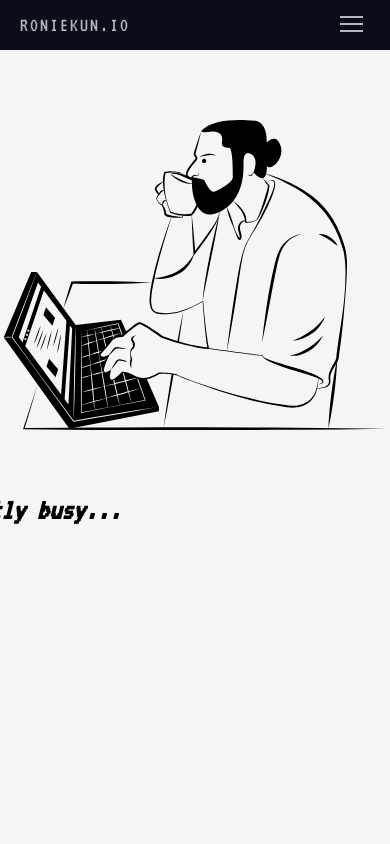
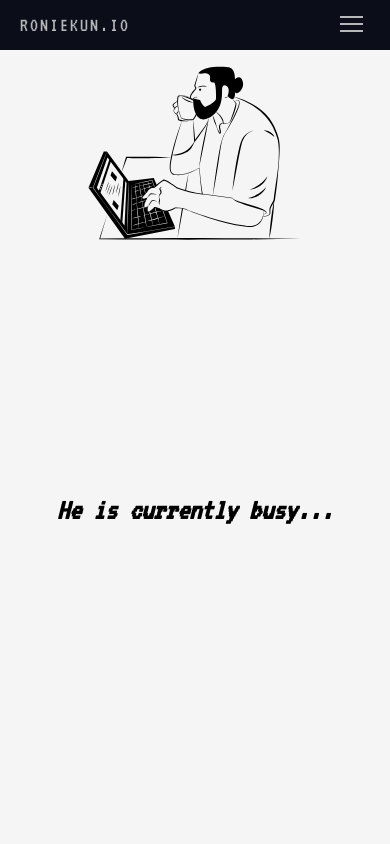
Before and after one commit to roniekun/myapp-vite, a React (Vite) app: page / in a window 390 px wide. Shown: the top 844 px of the page. Built offline with nearby package versions, Linux system fonts and the light colour scheme.

Commit message:
Update BusyIcon.css

```diff
--- a/src/components/icons/BusyIcon.css
+++ b/src/components/icons/BusyIcon.css
@@ -19,10 +19,16 @@
 }
   @media (max-width: 768px) {
 
+.busy__container{
+    width: 100vw;
+}
+
 
  .busy__text{
-    width: max-content;
+
     font-size: 30px;
+    align-self: center;
+
 
 
 
```
